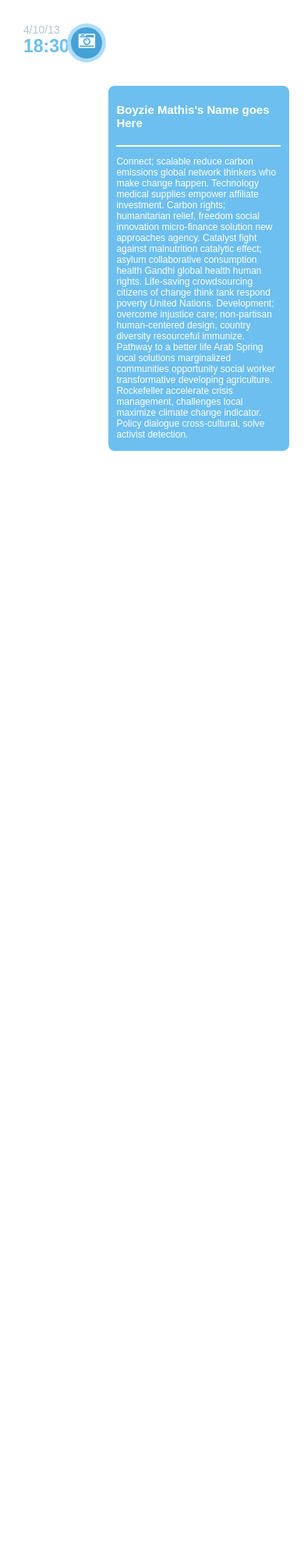
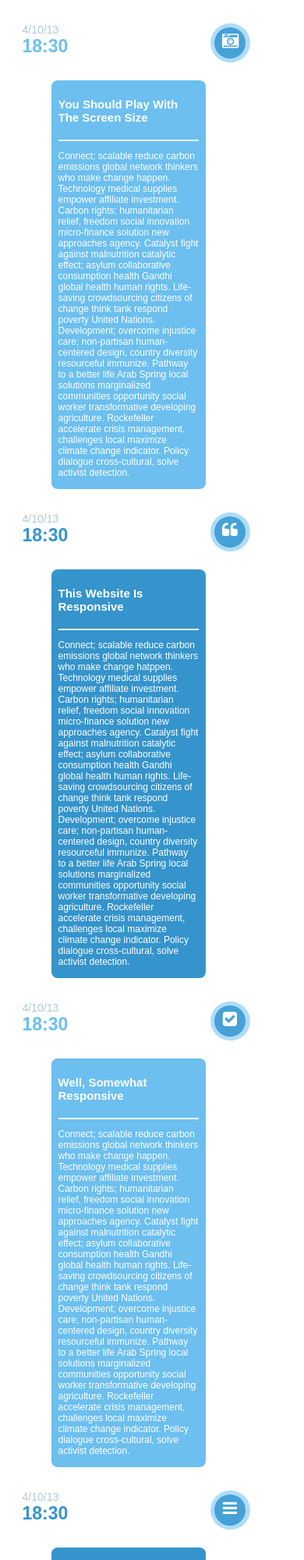
Before and after one commit to BoyzieLee/Responsive-Design, a website with bundled scripts: page app/index.html in a window 390 px wide. Shown: the top 2000 px of the page at 78% size. Before the commit the page ends 844 px from the top, so only its background shows below. Built offline with nearby package versions, Linux system fonts and the light colour scheme.

Commit message:
added multiple sections & alternate colors.

```diff
--- a/app/index.html
+++ b/app/index.html
@@ -14,38 +14,119 @@
       <div class="container">
 
         <div class="mobileFloat">
-
           <aside class="time">
             <p>4/10/13</p>
             <h1>18:30</h1>
           </aside>
           <section class="icon">
-            <div class="vertLine">
-
-            </div>
+            <!-- <div class="vertLine">
+            </div> -->
             <div class="bigIconBox">
               <div class="bigCircleBox">
                 <div class="smallIconBox">
                   <div class="smallCircleBox">
                     <i class="fa fa-camera-retro fa-lg"></i>
-                    <!-- <h3>pic</h3> -->
-
                   </div>
-
                 </div>
-
               </div>
             </div>
           </section>
 
         </div>
-
-
         <article class="">
-
-          <h4>Boyzie Mathis's Name goes Here</h4>
+          <h4>You Should Play With The Screen Size</h4>
           <hr>
           <p> Connect; scalable reduce carbon emissions global network thinkers who make change happen. Technology medical supplies empower affiliate investment. Carbon rights; humanitarian relief, freedom social innovation micro-finance solution new approaches agency. Catalyst fight against malnutrition catalytic effect; asylum collaborative consumption health Gandhi global health human rights. Life-saving crowdsourcing citizens of change think tank respond poverty United Nations. Development; overcome injustice care; non-partisan human-centered design, country diversity resourceful immunize. Pathway to a better life Arab Spring local solutions marginalized communities opportunity social worker transformative developing agriculture. Rockefeller accelerate crisis management, challenges local maximize climate change indicator. Policy dialogue cross-cultural, solve activist detection.</p>
+
+        </article>
+      </div>
+
+      <div class="container">
+
+        <div class="mobileFloat">
+          <aside class="time">
+            <p>4/10/13</p>
+            <h1 class="h1-2">18:30</h1>
+          </aside>
+          <section class="icon">
+            <!-- <div class="vertLine">
+            </div> -->
+            <div class="bigIconBox">
+              <div class="bigCircleBox">
+                <div class="smallIconBox">
+                  <div class="smallCircleBox">
+                    <i class="fa fa-quote-left fa-lg"></i>
+                  </div>
+                </div>
+              </div>
+            </div>
+          </section>
+
+        </div>
+        <article class="darkBlueBox">
+          <h4>This Website Is Responsive</h4>
+          <hr>
+          <p> Connect; scalable reduce carbon emissions global network thinkers who make change hatppen. Technology medical supplies empower affiliate investment. Carbon rights; humanitarian relief, freedom social innovation micro-finance solution new approaches agency. Catalyst fight against malnutrition catalytic effect; asylum collaborative consumption health Gandhi global health human rights. Life-saving crowdsourcing citizens of change think tank respond poverty United Nations. Development; overcome injustice care; non-partisan human-centered design, country diversity resourceful immunize. Pathway to a better life Arab Spring local solutions marginalized communities opportunity social worker transformative developing agriculture. Rockefeller accelerate crisis management, challenges local maximize climate change indicator. Policy dialogue cross-cultural, solve activist detection.</p>
+
+        </article>
+      </div>
+
+      <div class="container">
+
+        <div class="mobileFloat">
+          <aside class="time">
+            <p>4/10/13</p>
+            <h1>18:30</h1>
+          </aside>
+          <section class="icon">
+            <!-- <div class="vertLine">
+            </div> -->
+            <div class="bigIconBox">
+              <div class="bigCircleBox">
+                <div class="smallIconBox">
+                  <div class="smallCircleBox">
+                    <i class="fa fa-check-square fa-lg"></i>
+                  </div>
+                </div>
+              </div>
+            </div>
+          </section>
+
+        </div>
+        <article class="">
+          <h4>Well, Somewhat Responsive</h4>
+          <hr>
+          <p> Connect; scalable reduce carbon emissions global network thinkers who make change happen. Technology medical supplies empower affiliate investment. Carbon rights; humanitarian relief, freedom social innovation micro-finance solution new approaches agency. Catalyst fight against malnutrition catalytic effect; asylum collaborative consumption health Gandhi global health human rights. Life-saving crowdsourcing citizens of change think tank respond poverty United Nations. Development; overcome injustice care; non-partisan human-centered design, country diversity resourceful immunize. Pathway to a better life Arab Spring local solutions marginalized communities opportunity social worker transformative developing agriculture. Rockefeller accelerate crisis management, challenges local maximize climate change indicator. Policy dialogue cross-cultural, solve activist detection.</p>
+
+        </article>
+      </div>
+
+      <div class="container">
+
+        <div class="mobileFloat">
+          <aside class="time">
+            <p>4/10/13</p>
+            <h1 class="h1-2">18:30</h1>
+          </aside>
+          <section class="icon">
+            <!-- <div class="vertLine">
+            </div> -->
+            <div class="bigIconBox">
+              <div class="bigCircleBox">
+                <div class="smallIconBox">
+                  <div class="smallCircleBox">
+                    <i class="fa fa-bars fa-lg"></i>
+                  </div>
+                </div>
+              </div>
+            </div>
+          </section>
+
+        </div>
+        <article class="darkBlueBox">
+          <h4>Mostly Responsive:)</h4>
+          <hr>
+          <p> Connect; scalable reduce carbon emissions global network thinkers who make change hatppen. Technology medical supplies empower affiliate investment. Carbon rights; humanitarian relief, freedom social innovation micro-finance solution new approaches agency. Catalyst fight against malnutrition catalytic effect; asylum collaborative consumption health Gandhi global health human rights. Life-saving crowdsourcing citizens of change think tank respond poverty United Nations. Development; overcome injustice care; non-partisan human-centered design, country diversity resourceful immunize. Pathway to a better life Arab Spring local solutions marginalized communities opportunity social worker transformative developing agriculture. Rockefeller accelerate crisis management, challenges local maximize climate change indicator. Policy dialogue cross-cultural, solve activist detection.</p>
 
         </article>
       </div>
--- a/src/sass/main.scss
+++ b/src/sass/main.scss
@@ -12,6 +12,7 @@ body {
       margin-top: 30px;
       max-width: 95%;
       overflow: auto;
+
 
       .mobileFloat {
 
@@ -28,7 +29,10 @@ body {
           h1 {
             margin: 0;
             color: #6CBFEE;
-
+          }
+          .h1-2 {
+            margin: 0;
+            color: #3594CB;
           }
         }
         .vertLine {
@@ -90,10 +94,13 @@ body {
         hr {
           border: 1px solid white;
         }
-
+      }
+      .darkBlueBox {
+        background-color: #3594CB;
       }
 
     }
+
   }
 }
 
@@ -122,17 +129,22 @@ body {
   p {
     font-size: 12px;
   }
+  .darkBlueBox {
+    background-color: #3594CB;
+  }
 }
 /////////////// mobile view    /////
 
 @media screen and (max-width: 450px) {
   body {
-
+    // width: 300px;
     background-color: white;
   }
   .container {
+    width: 300px;
     margin: 0 2.5%;
     padding: 0 2.5%;
+    // float: none;
   }
   aside {
     width: 50%;
@@ -161,9 +173,9 @@ body {
     font-size: 12px;
   }
   section {
-    width: 50%;
+    // width: 50%;
     color: white;
-    // float: right;
+    float: right;
     text-align: center;
     margin-left: 2%;
     background-color: #AFDCF8;
@@ -199,13 +211,14 @@ body {
       }
     }
   }
-  article {
-    width: 400px;
+  .darkBlueBox {
+    background-color: #3594CB;
+  }
+  .lineContainer .container article {
+    width: 90%;
     margin-top: 30px;
-    padding: 2px 3%;
-    border-radius: .5em;
-    color: white;
-    background-color: #6CBFEE;
-    clear: both;
+    // padding: 2px 3%;
+    // background-color: #6CBFEE;
+    // clear: both;
   }
 }
```
Also changed, not shown: app/css/main.css, 1 other file.
